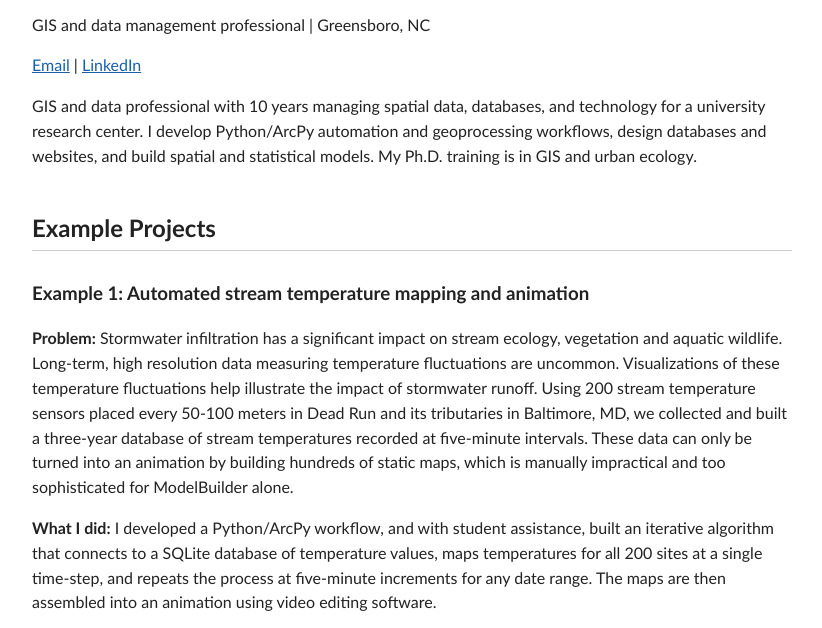
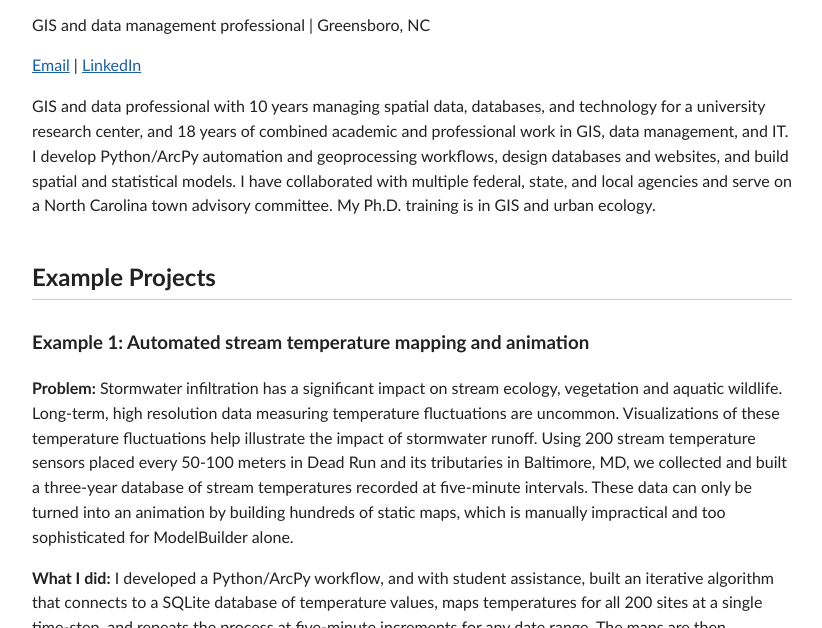
Before and after one commit to jackvmalone/jackvmalone.github.io, a plain HTML site: page index.html in a window 1280 px wide. Shown: the part 93-721 px from the top of the page, without its empty margins (228-1050 px from the left). Drawn offline with Linux system fonts and the light colour scheme.

Commit message:
Enhance professional summary in index.html
Expanded professional summary to include additional experience and collaborations.

```diff
--- a/index.html
+++ b/index.html
@@ -20,7 +20,7 @@
 <p>GIS and data management professional | Greensboro, NC</p>
 <p><a href="mailto:jvmalone7@gmail.com">Email</a> |
    <a href="https://www.linkedin.com/in/jack-v-malone/">LinkedIn</a></p>
-<p>GIS and data professional with 10 years managing spatial data, databases, and technology for a university research center. I develop Python/ArcPy automation and geoprocessing workflows, design databases and websites, and build spatial and statistical models. My Ph.D. training is in GIS and urban ecology.</p>
+<p>GIS and data professional with 10 years managing spatial data, databases, and technology for a university research center, and 18 years of combined academic and professional work in GIS, data management, and IT. I develop Python/ArcPy automation and geoprocessing workflows, design databases and websites, and build spatial and statistical models. I have collaborated with multiple federal, state, and local agencies and serve on a North Carolina town advisory committee. My Ph.D. training is in GIS and urban ecology.</p>
 <h2>Example Projects</h2>
 
 <div class="project">
```
